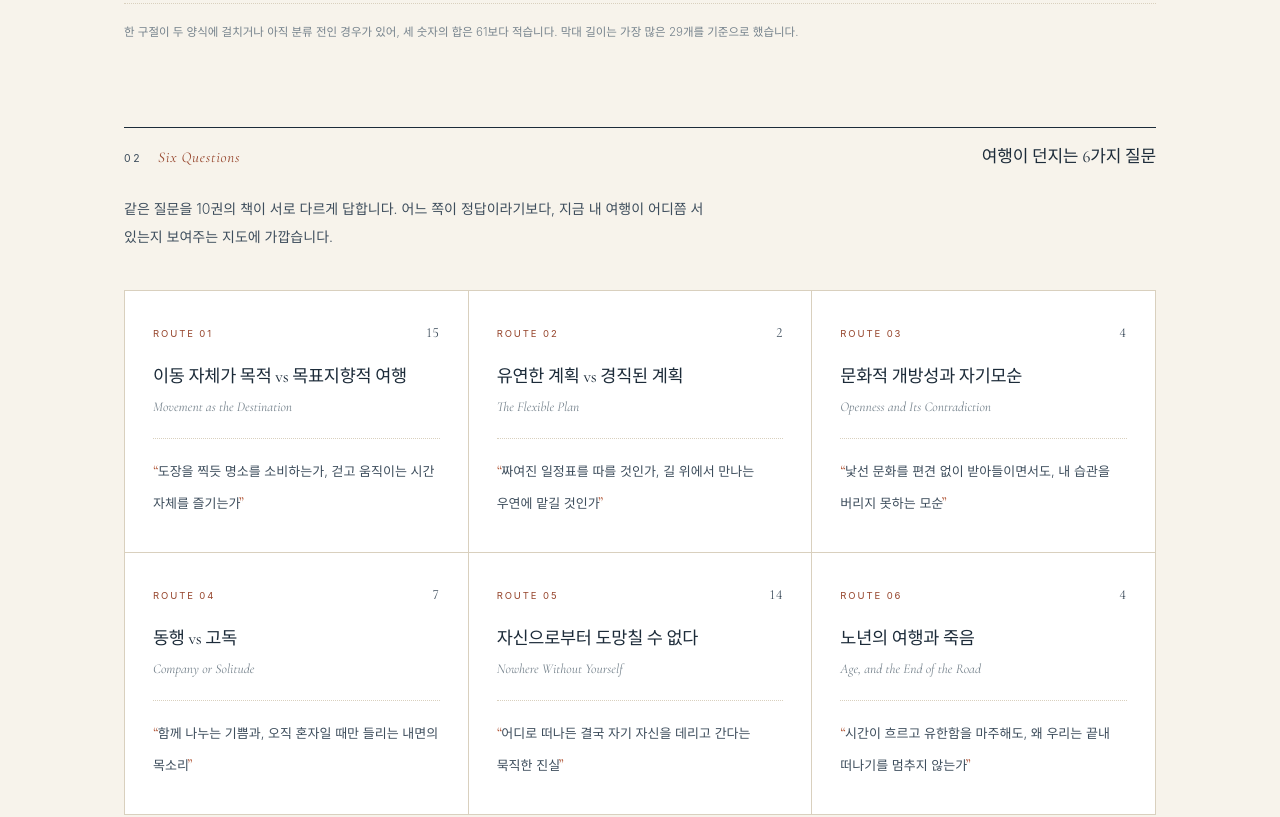
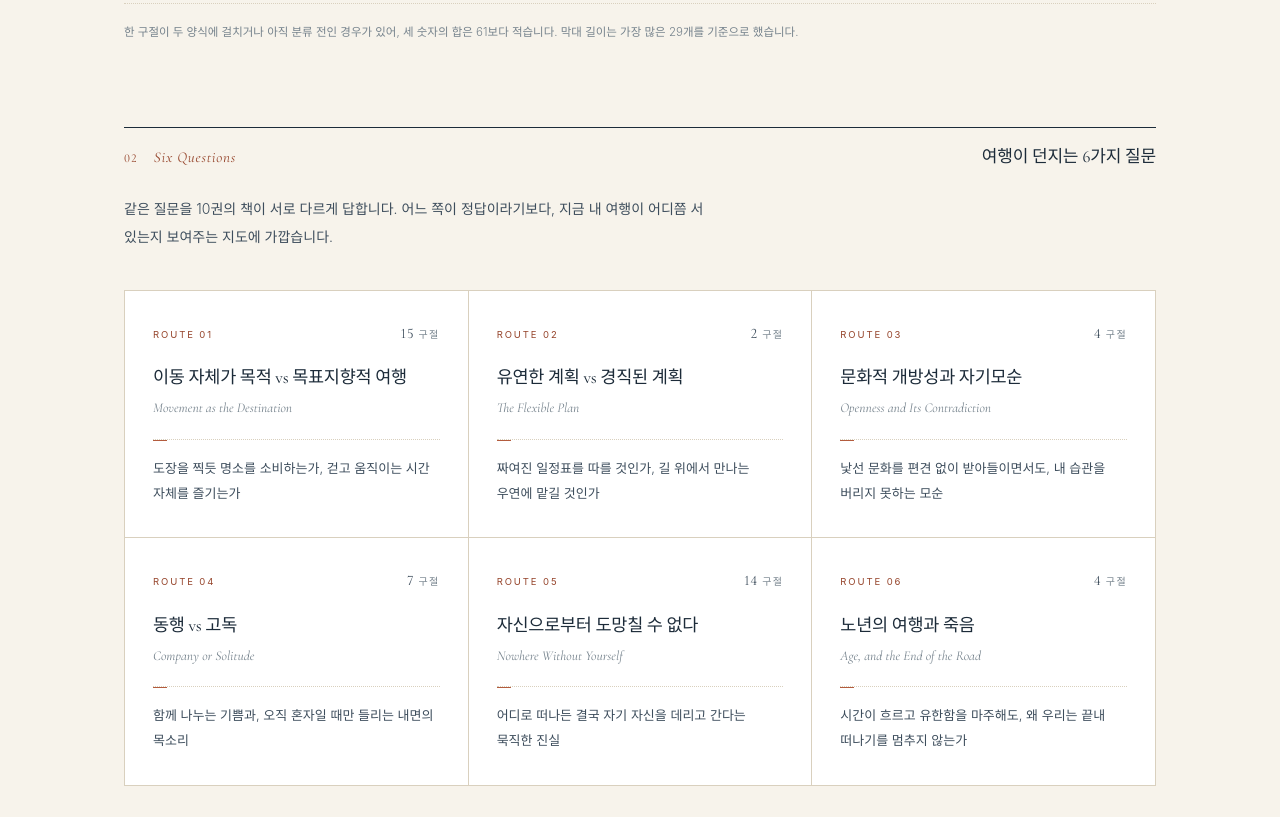
Before and after one commit to hanijidori-cmd/hanijidori-cmd.github.io, a plain HTML site: page index.html in a window 1280 px wide. Shown: the part 2005-2822 px from the top of the page. Drawn offline with nearby package versions, Linux system fonts and the light colour scheme; a web font is replaced by a local one.

Commit message:
Refine route cards: drop decorative quotes, label passage counts

```diff
--- a/index.html
+++ b/index.html
@@ -157,7 +157,7 @@
   }
   .arch-stats div + div{ padding-left:22px; border-left:1px dotted var(--hair); }
   .arch-stats b{
-    display:block; font-family:var(--display); font-weight:400;
+    display:block; font-family:var(--display); font-weight:500;
     font-size:clamp(26px,3vw,34px); line-height:1; letter-spacing:-0.01em;
   }
   .arch-stats b small{ font-size:.55em; font-family:var(--sans); font-weight:400; letter-spacing:0; color:var(--navy-3); margin-left:3px; }
@@ -190,6 +190,7 @@
     display:flex; align-items:baseline; gap:16px;
     font-size:10.5px; letter-spacing:.24em; text-transform:uppercase; color:var(--navy-2);
   }
+  .sec-label span{ font-family:var(--display); font-size:12px; letter-spacing:.1em; color:var(--clay-d); }
   .sec-label i{
     font-family:var(--display); font-style:italic; font-size:15px;
     letter-spacing:.05em; color:var(--clay-d); text-transform:none;
@@ -278,7 +279,8 @@
     font-size:9.5px; letter-spacing:.2em; text-transform:uppercase;
   }
   .route-no{ color:var(--clay-d); }
-  .route-cnt{ font-family:var(--display); font-size:14px; letter-spacing:.06em; color:var(--navy-2); }
+  .route-cnt{ font-family:var(--display); font-size:14.5px; letter-spacing:.06em; color:var(--navy-2); }
+  .route-cnt i{ font-style:normal; font-family:var(--sans); font-size:10px; letter-spacing:.14em; color:var(--navy-3); margin-left:4px; }
   .route h3{
     font-family:var(--serif); font-weight:400; font-size:17.5px; line-height:1.55;
     letter-spacing:-0.015em; margin:18px 0 6px; word-break:keep-all;
@@ -292,11 +294,10 @@
     font-size:13px; line-height:1.9; font-weight:300; color:var(--navy-2);
     word-break:keep-all;
   }
+  .route-desc{ position:relative; }
   .route-desc::before{
-    content:'“'; font-family:var(--display); color:var(--clay); font-size:17px;
-    margin-right:-1px;
+    content:''; position:absolute; left:0; top:0; width:14px; height:1px; background:var(--clay);
   }
-  .route-desc::after{ content:'”'; font-family:var(--display); color:var(--clay); font-size:17px; margin-left:-2px; }
 
   /* ---------- shelf ---------- */
   .shelf{
@@ -543,42 +544,42 @@
 
     <div class="routes">
       <article class="route">
-        <div class="route-top"><span class="route-no">Route 01</span><span class="route-cnt">15</span></div>
+        <div class="route-top"><span class="route-no">Route 01</span><span class="route-cnt">15<i>구절</i></span></div>
         <h3>이동 자체가 목적 vs 목표지향적 여행</h3>
         <p class="route-en">Movement as the Destination</p>
         <p class="route-desc">도장을 찍듯 명소를 소비하는가, 걷고 움직이는 시간 자체를 즐기는가</p>
       </article>
 
       <article class="route">
-        <div class="route-top"><span class="route-no">Route 02</span><span class="route-cnt">2</span></div>
+        <div class="route-top"><span class="route-no">Route 02</span><span class="route-cnt">2<i>구절</i></span></div>
         <h3>유연한 계획 vs 경직된 계획</h3>
         <p class="route-en">The Flexible Plan</p>
         <p class="route-desc">짜여진 일정표를 따를 것인가, 길 위에서 만나는 우연에 맡길 것인가</p>
       </article>
 
       <article class="route">
-        <div class="route-top"><span class="route-no">Route 03</span><span class="route-cnt">4</span></div>
+        <div class="route-top"><span class="route-no">Route 03</span><span class="route-cnt">4<i>구절</i></span></div>
         <h3>문화적 개방성과 자기모순</h3>
         <p class="route-en">Openness and Its Contradiction</p>
         <p class="route-desc">낯선 문화를 편견 없이 받아들이면서도, 내 습관을 버리지 못하는 모순</p>
       </article>
 
       <article class="route">
-        <div class="route-top"><span class="route-no">Route 04</span><span class="route-cnt">7</span></div>
+        <div class="route-top"><span class="route-no">Route 04</span><span class="route-cnt">7<i>구절</i></span></div>
         <h3>동행 vs 고독</h3>
         <p class="route-en">Company or Solitude</p>
         <p class="route-desc">함께 나누는 기쁨과, 오직 혼자일 때만 들리는 내면의 목소리</p>
       </article>
 
       <article class="route">
-        <div class="route-top"><span class="route-no">Route 05</span><span class="route-cnt">14</span></div>
+        <div class="route-top"><span class="route-no">Route 05</span><span class="route-cnt">14<i>구절</i></span></div>
         <h3>자신으로부터 도망칠 수 없다</h3>
         <p class="route-en">Nowhere Without Yourself</p>
         <p class="route-desc">어디로 떠나든 결국 자기 자신을 데리고 간다는 묵직한 진실</p>
       </article>
 
       <article class="route">
-        <div class="route-top"><span class="route-no">Route 06</span><span class="route-cnt">4</span></div>
+        <div class="route-top"><span class="route-no">Route 06</span><span class="route-cnt">4<i>구절</i></span></div>
         <h3>노년의 여행과 죽음</h3>
         <p class="route-en">Age, and the End of the Road</p>
         <p class="route-desc">시간이 흐르고 유한함을 마주해도, 왜 우리는 끝내 떠나기를 멈추지 않는가</p>
```
